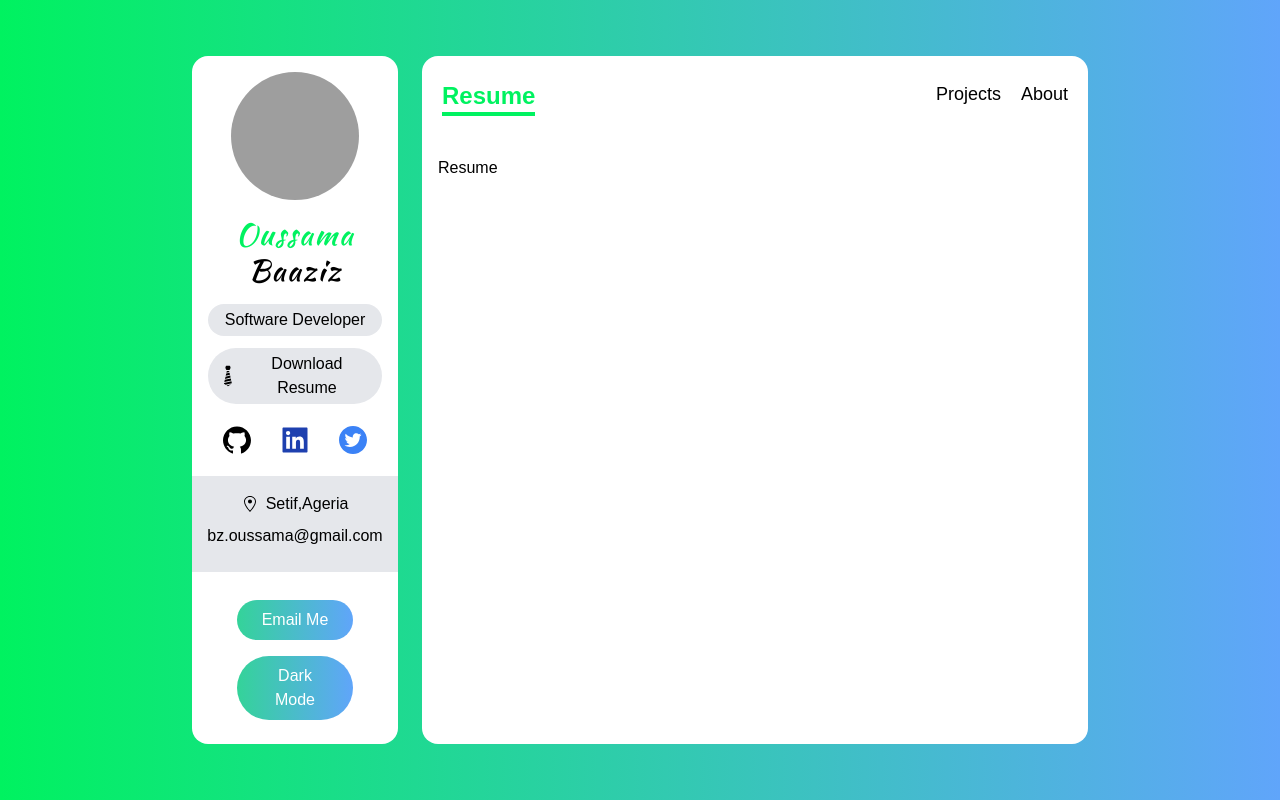
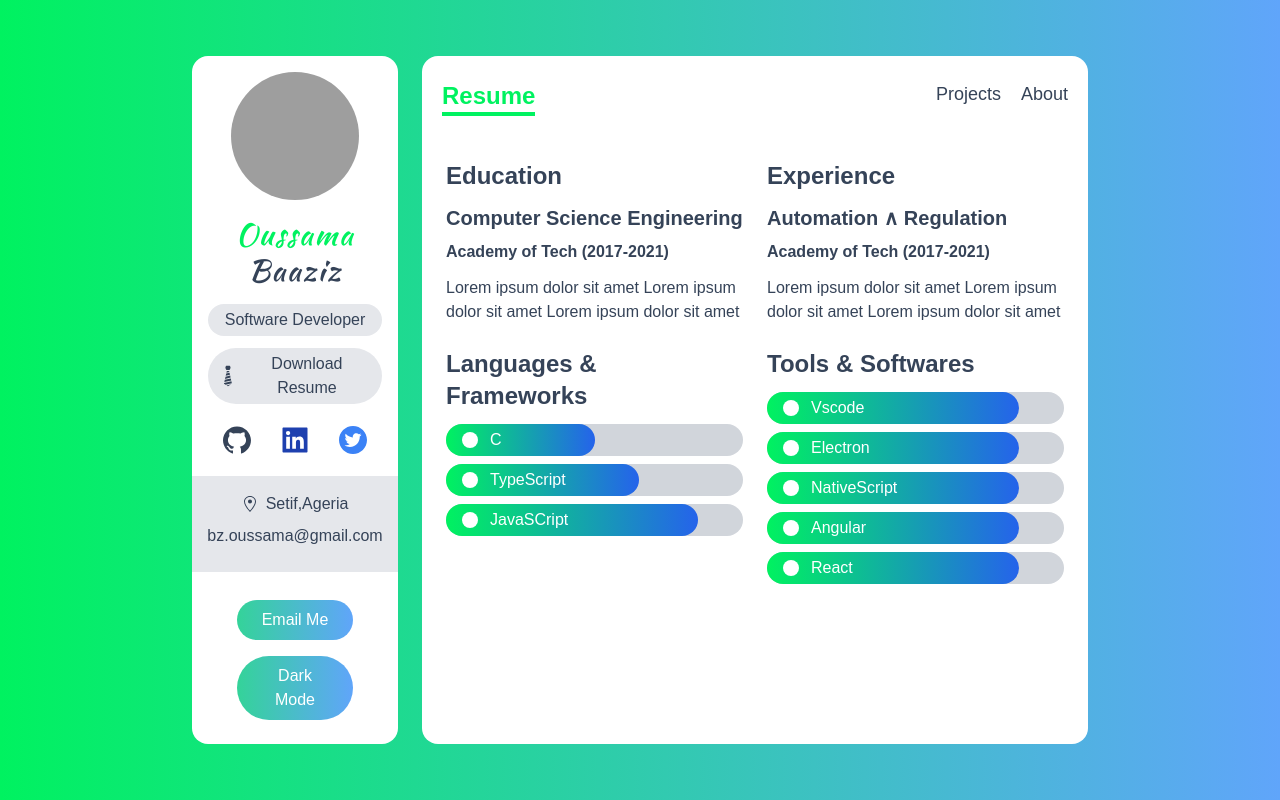
Before and after one commit to ouss4m4/nextjsportfolio, a Next.js app: page /resume in a window 1280 px wide. Built offline with nearby package versions, Linux system fonts and the light colour scheme; grey boxes are pictures that could not be loaded.

Commit message:
resume page added

```diff
--- /dev/null
+++ b/components/Bar.tsx
@@ -0,0 +1,18 @@
+import { FC } from 'react';
+import { ISkill } from '../types';
+
+const Bar: FC<{ data: ISkill }> = ({ data: { name, level, Icon } }) => {
+  return (
+    <div className="flex my-2 text-white bg-gray-300 rounded-full">
+      <div
+        className="flex items-center px-4 py-1 rounded-full bg-gradient-to-r from-green to-blue-600"
+        style={{ width: level }}
+      >
+        <Icon className="mr-3" />
+        {name}
+      </div>
+    </div>
+  );
+};
+
+export default Bar;
--- a/components/Navbar.tsx
+++ b/components/Navbar.tsx
@@ -37,13 +37,13 @@
           activeItem={activeItem}
           setActiveItem={setactiveItem}
           name={'Resume'}
-          route={'resume'}
+          route={'/resume'}
         />
         <NavItem
           activeItem={activeItem}
           setActiveItem={setactiveItem}
           name={'Projects'}
-          route={'projects'}
+          route={'/projects'}
         />
         <NavItem
           activeItem={activeItem}
--- a/components/ServiceCard.tsx
+++ b/components/ServiceCard.tsx
@@ -1,5 +1,5 @@
 import { FC } from 'react';
-import { IService } from '../data';
+import { IService } from '../types';
 
 const ServiceCard: FC<{ service: IService }> = ({
   service: { title, about, Icon },
--- a/data.ts
+++ b/data.ts
@@ -1,11 +1,7 @@
-import { IconType } from 'react-icons';
 import { RiComputerLine } from 'react-icons/ri';
+import { BsCircleFill } from 'react-icons/bs';
 
-export interface IService {
-  title: string;
-  about: string;
-  Icon: IconType;
-}
+import { IService, ISkill } from './types';
 
 export const services: IService[] = [
   {
@@ -25,3 +21,49 @@
     Icon: RiComputerLine,
   },
 ];
+
+export const languages: ISkill[] = [
+  {
+    name: 'C',
+    level: '50%',
+    Icon: BsCircleFill,
+  },
+  {
+    name: 'TypeScript',
+    level: '65%',
+    Icon: BsCircleFill,
+  },
+  {
+    name: 'JavaSCript',
+    level: '85%',
+    Icon: BsCircleFill,
+  },
+];
+
+export const tools: ISkill[] = [
+  {
+    name: 'Vscode',
+    level: '85%',
+    Icon: BsCircleFill,
+  },
+  {
+    name: 'Electron',
+    level: '85%',
+    Icon: BsCircleFill,
+  },
+  {
+    name: 'NativeScript',
+    level: '85%',
+    Icon: BsCircleFill,
+  },
+  {
+    name: 'Angular',
+    level: '85%',
+    Icon: BsCircleFill,
+  },
+  {
+    name: 'React',
+    level: '85%',
+    Icon: BsCircleFill,
+  },
+];
--- a/pages/resume.tsx
+++ b/pages/resume.tsx
@@ -1,9 +1,63 @@
 import React from 'react';
+import Bar from '../components/Bar';
+import { languages, tools } from '../data';
 
-interface Props {}
+const resume = (props) => {
+  return (
+    <div className="px-6 py-2">
+      {/* education & exp */}
 
-const resume = (props: Props) => {
-  return <div className="p-4">Resume</div>;
+      <div className="grid gap-6 md:grid-cols-2">
+        <div>
+          <h5 className="my-3 text-2xl font-bold">Education</h5>
+          <div>
+            <h5 className="my-2 text-xl font-bold">
+              Computer Science Engineering
+            </h5>
+            <p className="font-semibold ">Academy of Tech (2017-2021)</p>
+            <p className="my-3 ">
+              Lorem ipsum dolor sit amet Lorem ipsum dolor sit amet Lorem ipsum
+              dolor sit amet{' '}
+            </p>
+          </div>
+        </div>
+        <div>
+          <h5 className="my-3 text-2xl font-bold">Experience</h5>
+          <div>
+            <h5 className="my-2 text-xl font-bold">
+              Automation &and; Regulation
+            </h5>
+            <p className="font-semibold ">Academy of Tech (2017-2021)</p>
+            <p className="my-3 ">
+              Lorem ipsum dolor sit amet Lorem ipsum dolor sit amet Lorem ipsum
+              dolor sit amet{' '}
+            </p>
+          </div>
+        </div>
+      </div>
+
+      {/* Languages & tools */}
+
+      <div className="grid gap-6 md:grid-cols-2">
+        <div>
+          <h5 className="my-3 text-2xl font-bold">Languages & Frameworks</h5>
+          <div className="my-2">
+            {languages.map((l) => (
+              <Bar data={l} key={l.name} />
+            ))}
+          </div>
+        </div>
+        <div>
+          <h5 className="my-3 text-2xl font-bold">Tools & Softwares</h5>
+          <div className="my-2">
+            {tools.map((tool) => (
+              <Bar data={tool} key={tool.name} />
+            ))}
+          </div>
+        </div>
+      </div>
+    </div>
+  );
 };
 
 export default resume;
--- a/styles/globals.css
+++ b/styles/globals.css
@@ -7,4 +7,5 @@
 body {
   background-color: black;
   font-family: sans-serif;
+  color: #354358;
 }
--- /dev/null
+++ b/types.ts
@@ -0,0 +1,13 @@
+import { IconType } from 'react-icons';
+
+export interface IService {
+  title: string;
+  about: string;
+  Icon: IconType;
+}
+
+export interface ISkill {
+  name: string;
+  level: string;
+  Icon: IconType;
+}
```
